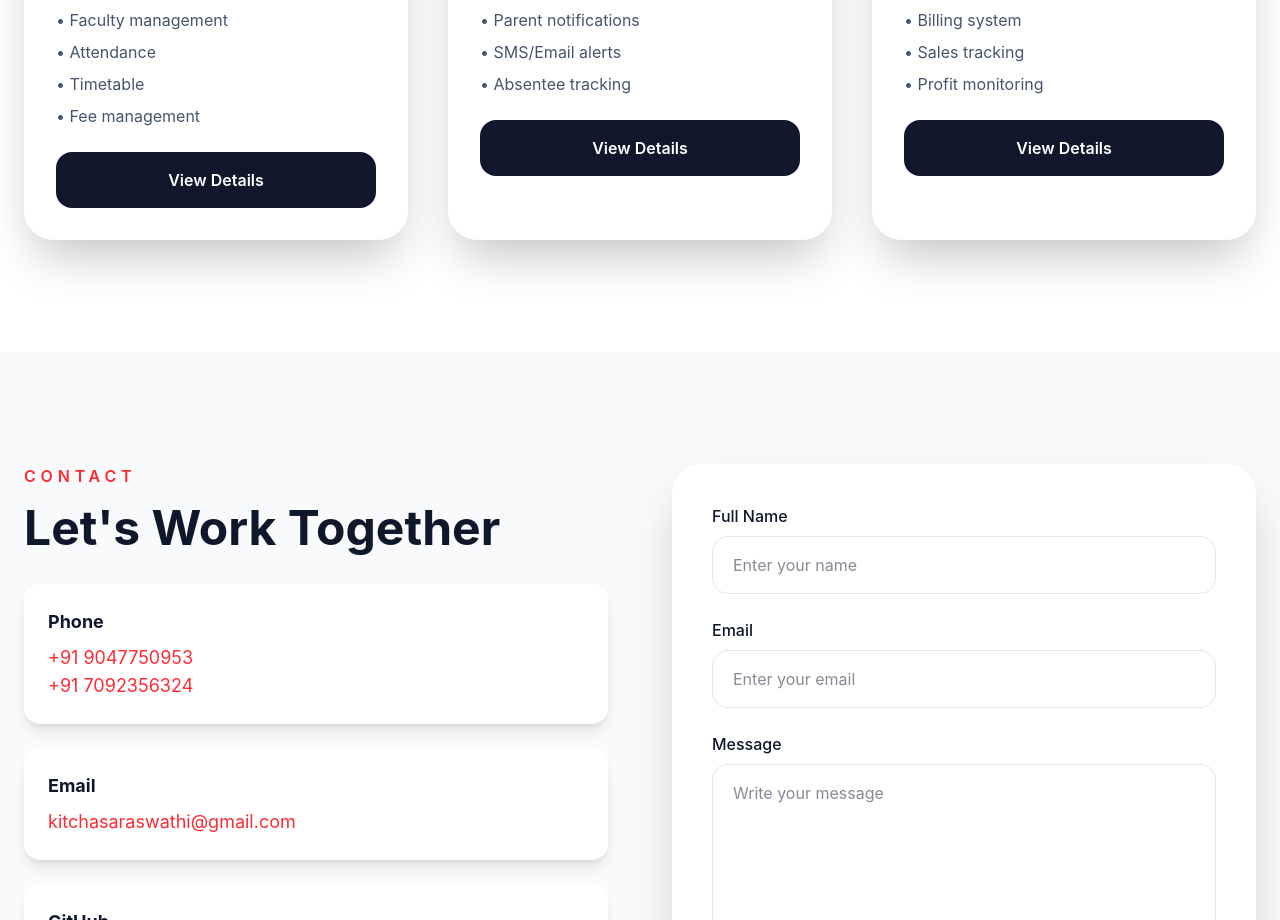
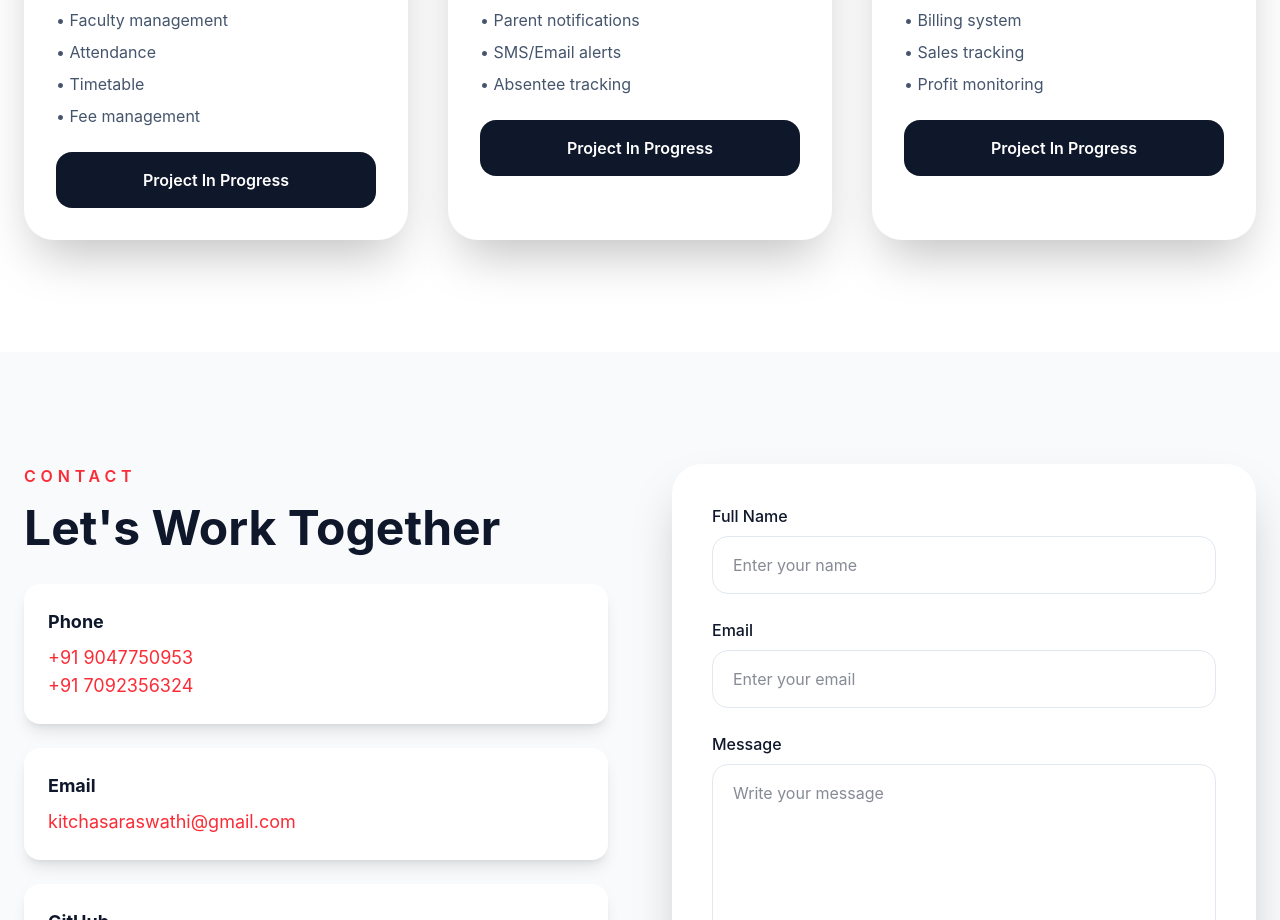
Before and after one commit to kitchasaraswathi-cmyk/saraswathi-S-portfolio, a React app: page / in a window 1280 px wide. Shown: the part 5304-6224 px from the top of the page. Built offline with nearby package versions, Linux system fonts and the light colour scheme; the HTML template or start-up script is replaced by a standard one.

Commit message:
Updated project section buttons

```diff
--- a/src/App.jsx
+++ b/src/App.jsx
@@ -499,8 +499,8 @@ export default function SaraswathiPortfolio() {
                     ))}
                   </ul>
 
-                  <button className="w-full py-4 rounded-2xl bg-slate-900 text-white font-semibold hover:bg-red-500 transition-all duration-300">
-                    View Details
+                  <button className="w-full py-4 rounded-2xl bg-slate-900 text-white font-semibold ">
+                    Project In Progress
                   </button>
                 </div>
               </div>
```
